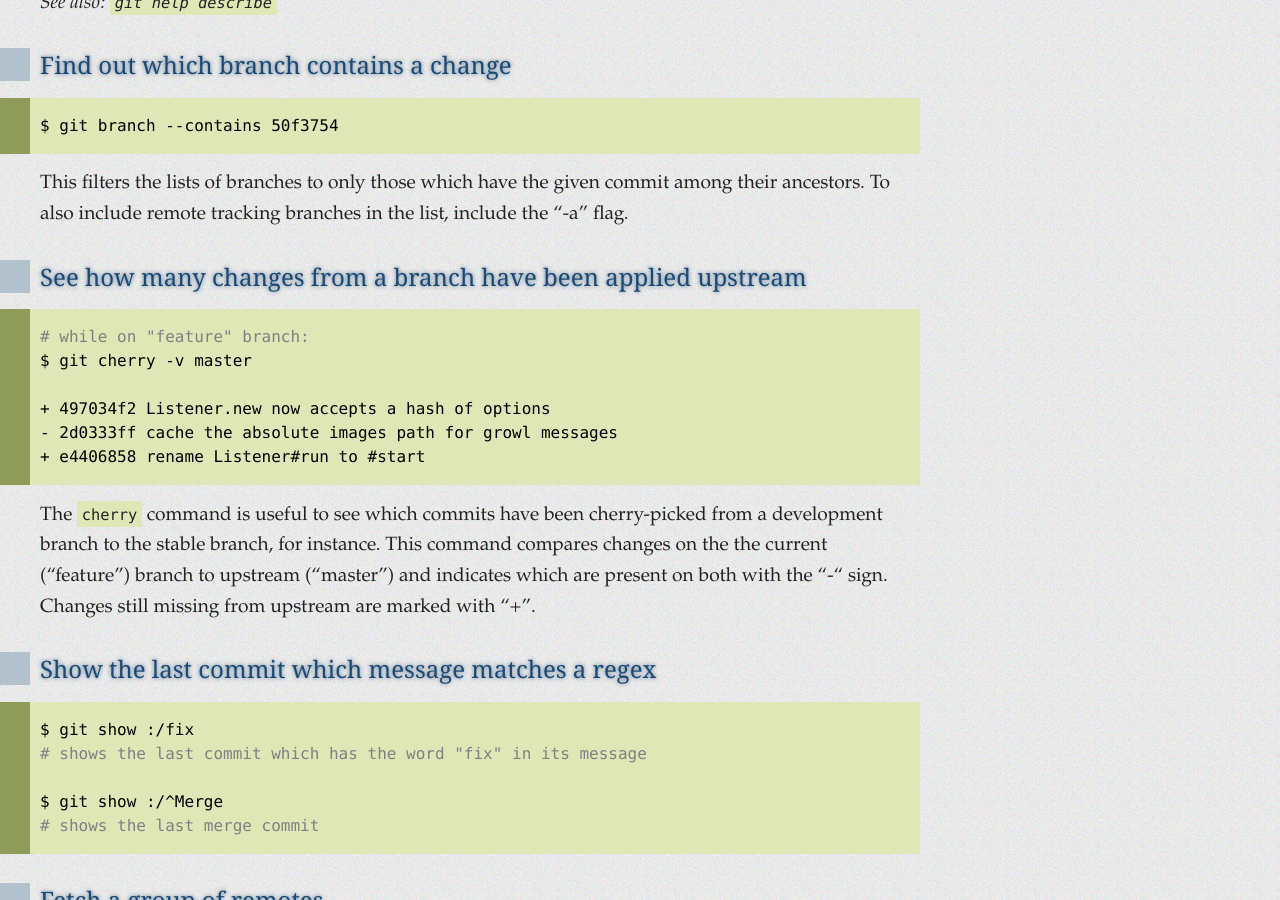
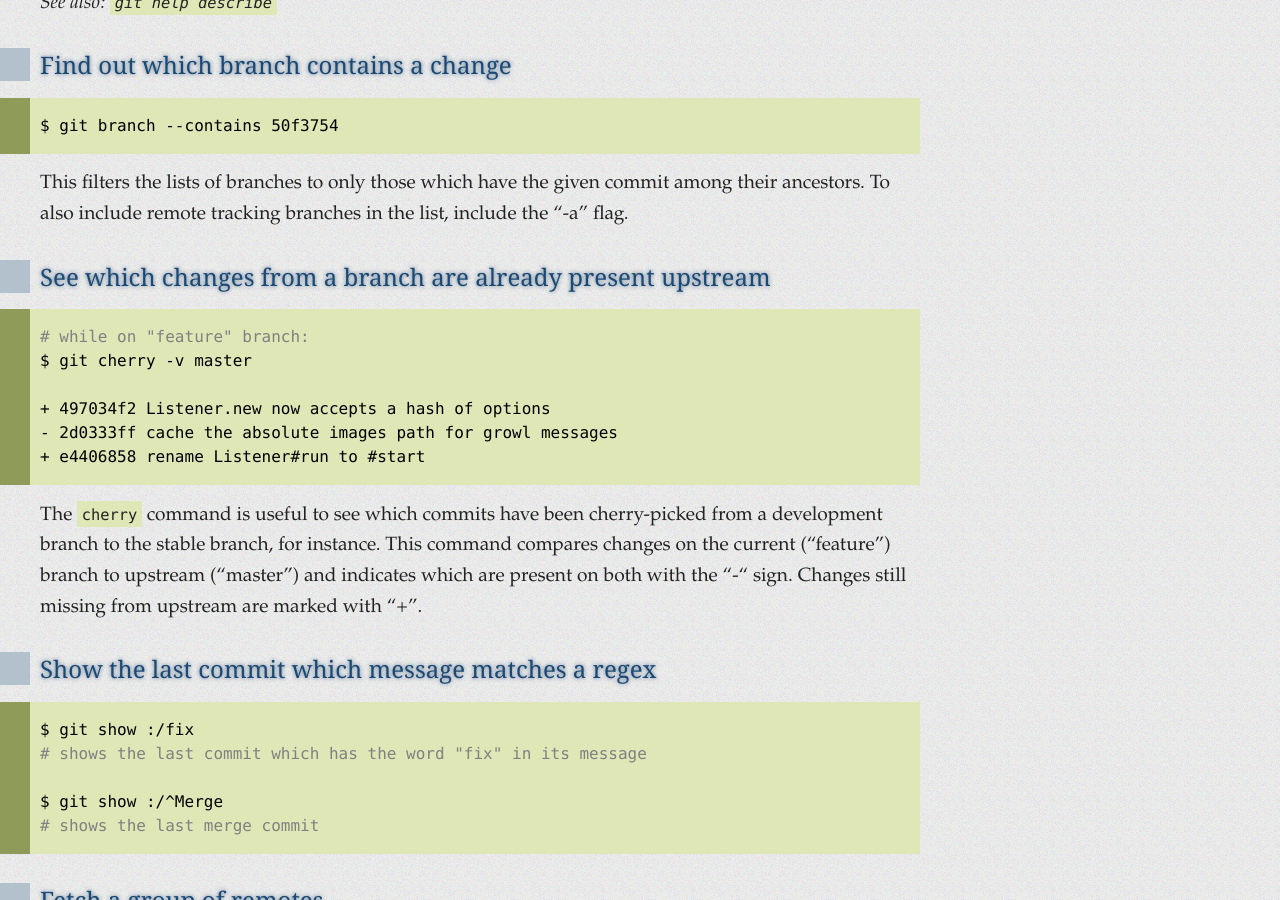
Before and after one commit to mislav/blog, a Jekyll site: the page built from _posts/2010-07-23-git-tips.md, in a window 1280 px wide and 900 px high, scrolled down 4093 px. Built offline with Jekyll 4.4.1, drawn with Linux system fonts in a browser that asks for light colours; Markdown is read by kramdown in place of the engine named in the settings; some of the changed text lies outside the part shown.

Commit message:
git tips: correct typos, remove some weasel words

```diff
--- a/_posts/2010-07-23-git-tips.md
+++ b/_posts/2010-07-23-git-tips.md
@@ -147,7 +147,7 @@ _See also: `git help describe`_
 
 This filters the lists of branches to only those which have the given commit among their ancestors. To also include remote tracking branches in the list, include the "-a" flag.
 
-## See how many changes from a branch have been applied upstream
+## See which changes from a branch are already present upstream
 
     # while on "feature" branch:
     $ git cherry -v master
@@ -156,7 +156,7 @@ This filters the lists of branches to only those which have the given commit amo
     - 2d0333ff cache the absolute images path for growl messages
     + e4406858 rename Listener#run to #start
 
-The `cherry` command is useful to see which commits have been cherry-picked from a development branch to the stable branch, for instance. This command compares changes on the the current ("feature") branch to upstream ("master") and indicates which are present on both with the "-" sign. Changes still missing from upstream are marked with "+".
+The `cherry` command is useful to see which commits have been cherry-picked from a development branch to the stable branch, for instance. This command compares changes on the current ("feature") branch to upstream ("master") and indicates which are present on both with the "-" sign. Changes still missing from upstream are marked with "+".
 
 ## Show the last commit which message matches a regex
 
```
Also changed, not shown: other parts of _posts/2010-07-23-git-tips.md (+3 -3 lines).
